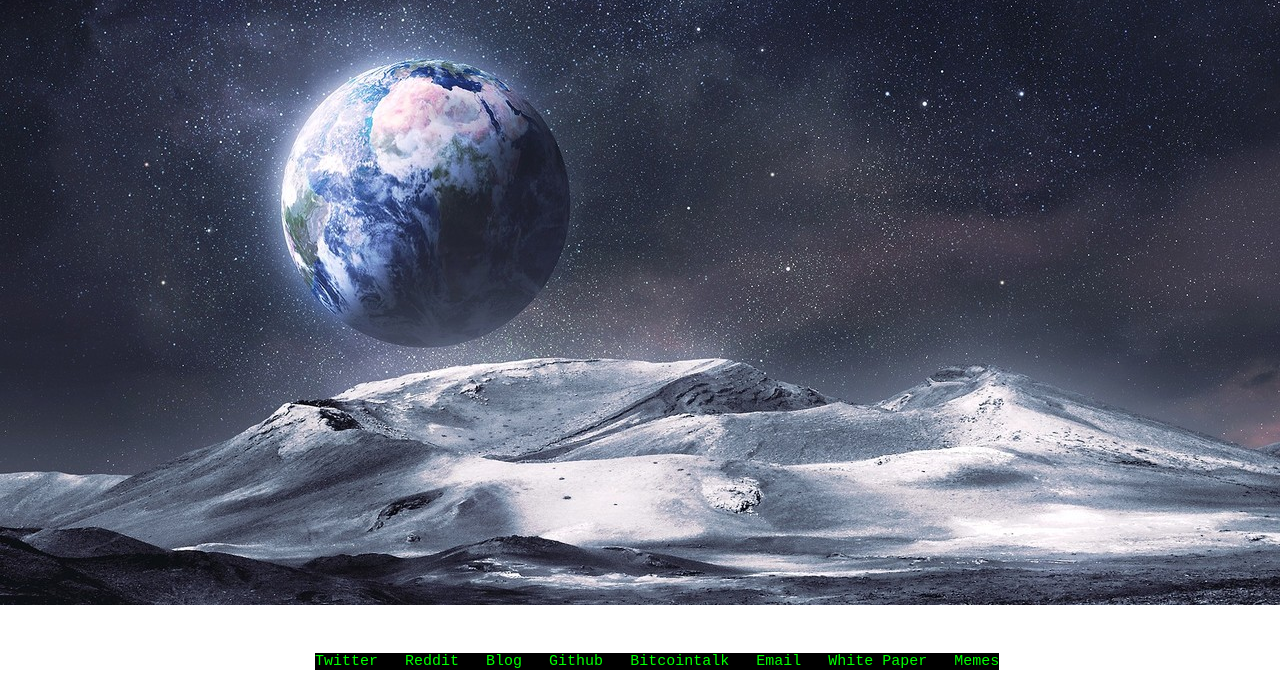
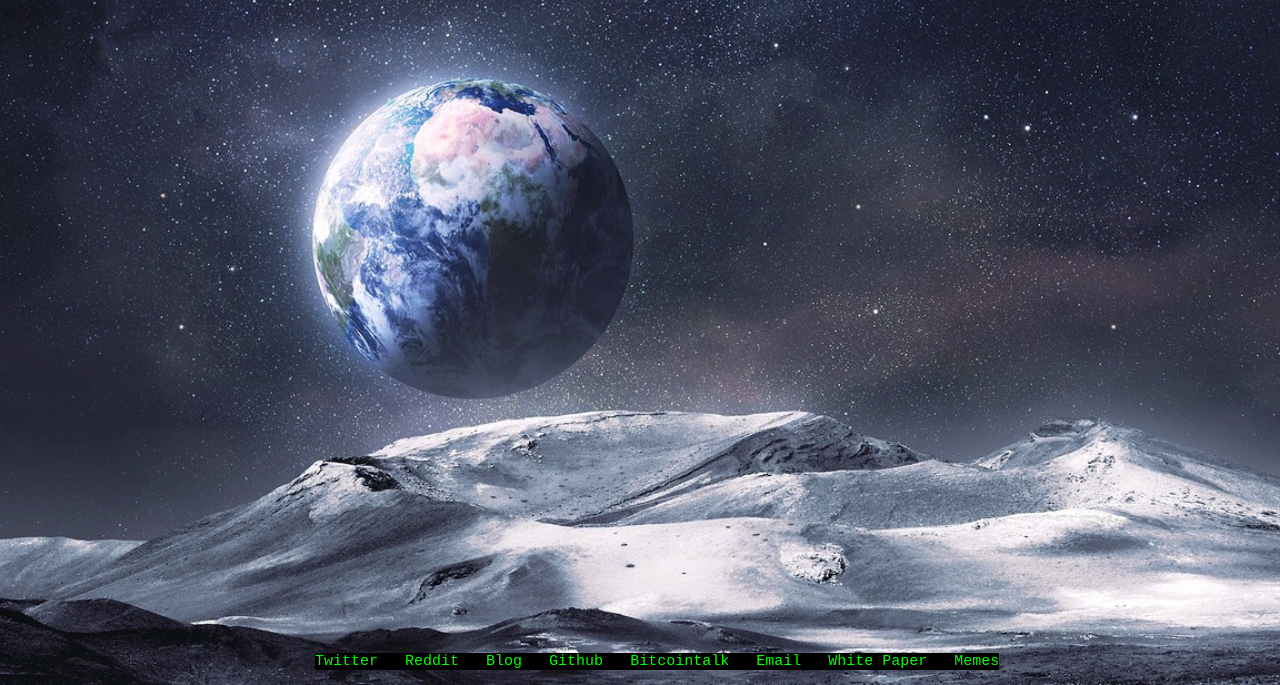
Before and after one commit to satoshium/satoshium.github.io, a plain HTML site: page index.html in a window 1280 px wide. Shown: the part 115-800 px from the top of the page. Drawn offline with Linux system fonts and the light colour scheme.

Commit message:
tweak background image

```diff
--- a/index.html
+++ b/index.html
@@ -4,8 +4,7 @@
     body
     {
 	background-image: url("img/earth_moon.jpg");
-    	background-position: left top;
-    	background-repeat: no-repeat;
+        background-size: cover;
     }
     a
     {
```
